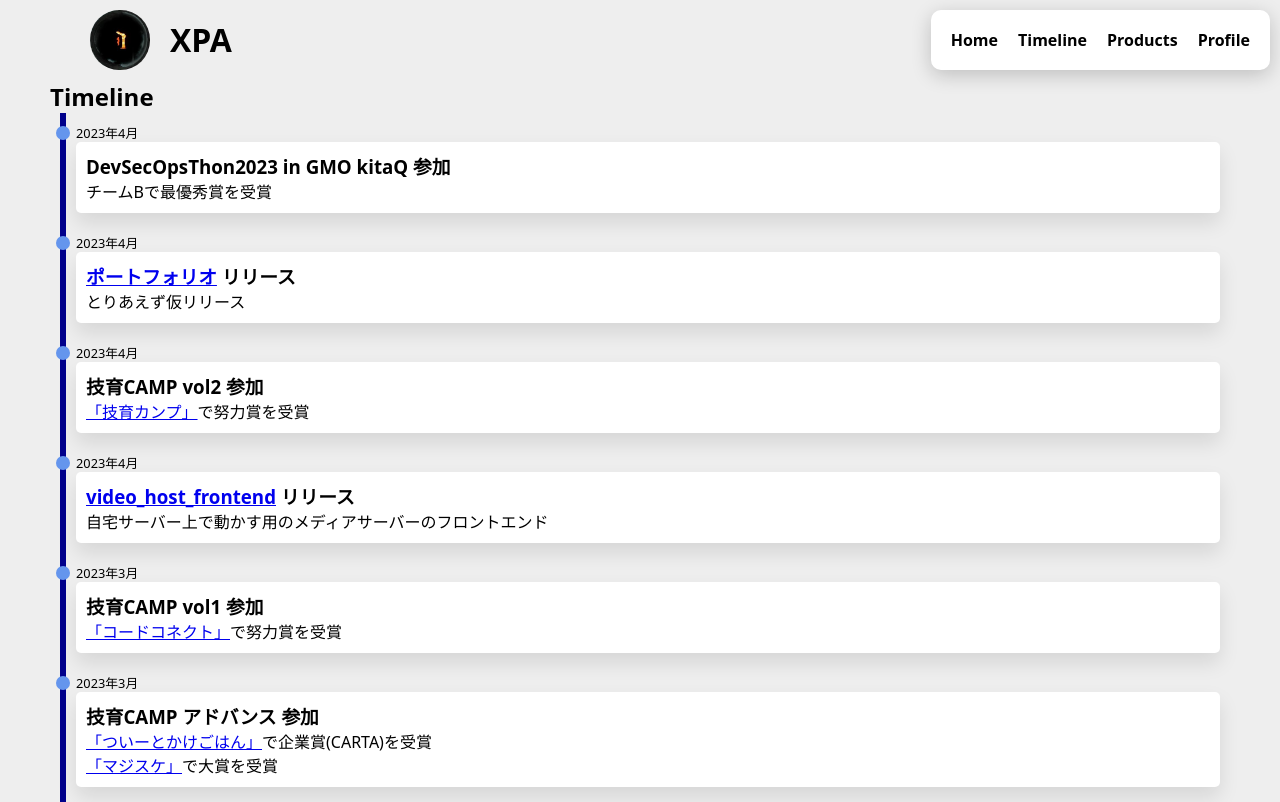
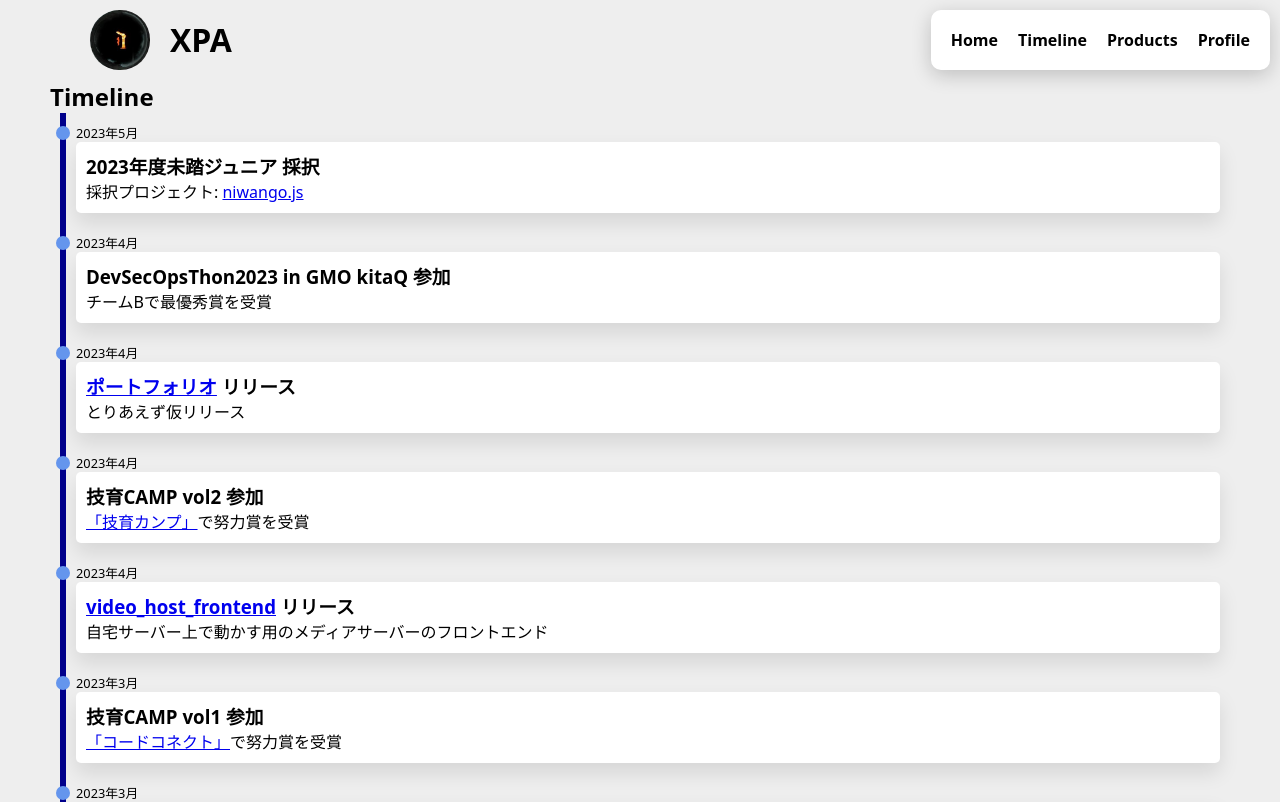
Before and after one commit to xpadev-net/portfolio, a Next.js app: page / in a window 1280 px wide. Shown: the top 802 px of the page. Built offline with nearby package versions, Linux system fonts and the light colour scheme.

Commit message:
add: mitou jr

```diff
--- a/src/components/timeline/index.tsx
+++ b/src/components/timeline/index.tsx
@@ -10,6 +10,12 @@ const Timeline = ({ id }: props) => {
     <section>
       <Anchor id={id} />
       <h2>Timeline</h2>
+      <TimelineItem date={"2023年5月"}>
+        <h3>2023年度未踏ジュニア 採択</h3>
+        <p>
+          採択プロジェクト: <a href={"#p_niwango_js"}>niwango.js</a>
+        </p>
+      </TimelineItem>
       <TimelineItem date={"2023年4月"}>
         <h3>DevSecOpsThon2023 in GMO kitaQ 参加</h3>
         <p>チームBで最優秀賞を受賞</p>
```
